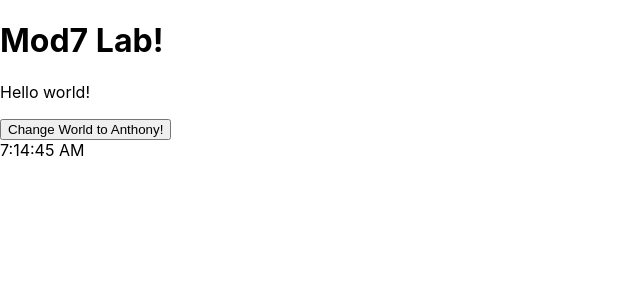
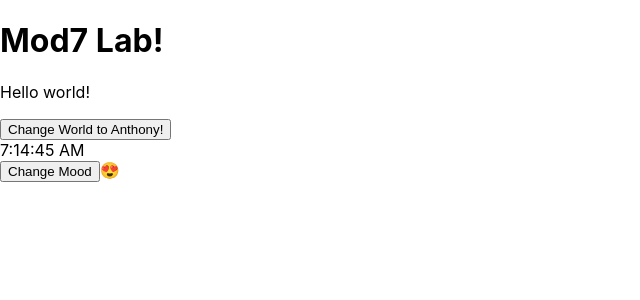
Before and after one commit to ShimiLie/Mod7Lab, a React (Create React App) app: page / in a window 1280 px wide. Shown: the top 300 px of the page, without its empty margins (0-640 px from the left). Built offline with nearby package versions, Linux system fonts and the light colour scheme.

Commit message:
added Emoji

```diff
--- a/public/index.html
+++ b/public/index.html
@@ -24,7 +24,7 @@
       work correctly both with client-side routing and a non-root public URL.
       Learn how to configure a non-root public URL by running `npm run build`.
     -->
-    <title>React App</title>
+    <title>Module 7 Lab</title>
   </head>
   <body>
     <noscript>You need to enable JavaScript to run this app.</noscript>
--- a/src/App.js
+++ b/src/App.js
@@ -1,5 +1,6 @@
 import React from "react";
 import Clock from "./components/Clock";
+import Emoji from "./components/Emoji";
 import Greetings from "./components/Greetings";
 
 function App() {
@@ -7,6 +8,7 @@
     <>
        <Greetings />
         <Clock />
+        <Emoji />
     </>
 
   );
--- /dev/null
+++ b/src/components/Emoji.js
@@ -0,0 +1,20 @@
+import React, {useState} from "react";
+
+const Emoji = () => {
+    const[toggle, setToggle] = useState(true)
+
+    const handleClick = () => {
+        setToggle(!toggle);
+    }
+
+
+    return(
+        <>
+
+            <button onClick={handleClick} >Change Mood</button>
+            {toggle ? "😍" : "😡"}
+        </>
+    )
+}
+
+export default Emoji;
```
Also changed, not shown: src/contexts/ThemedContext.js (added).
